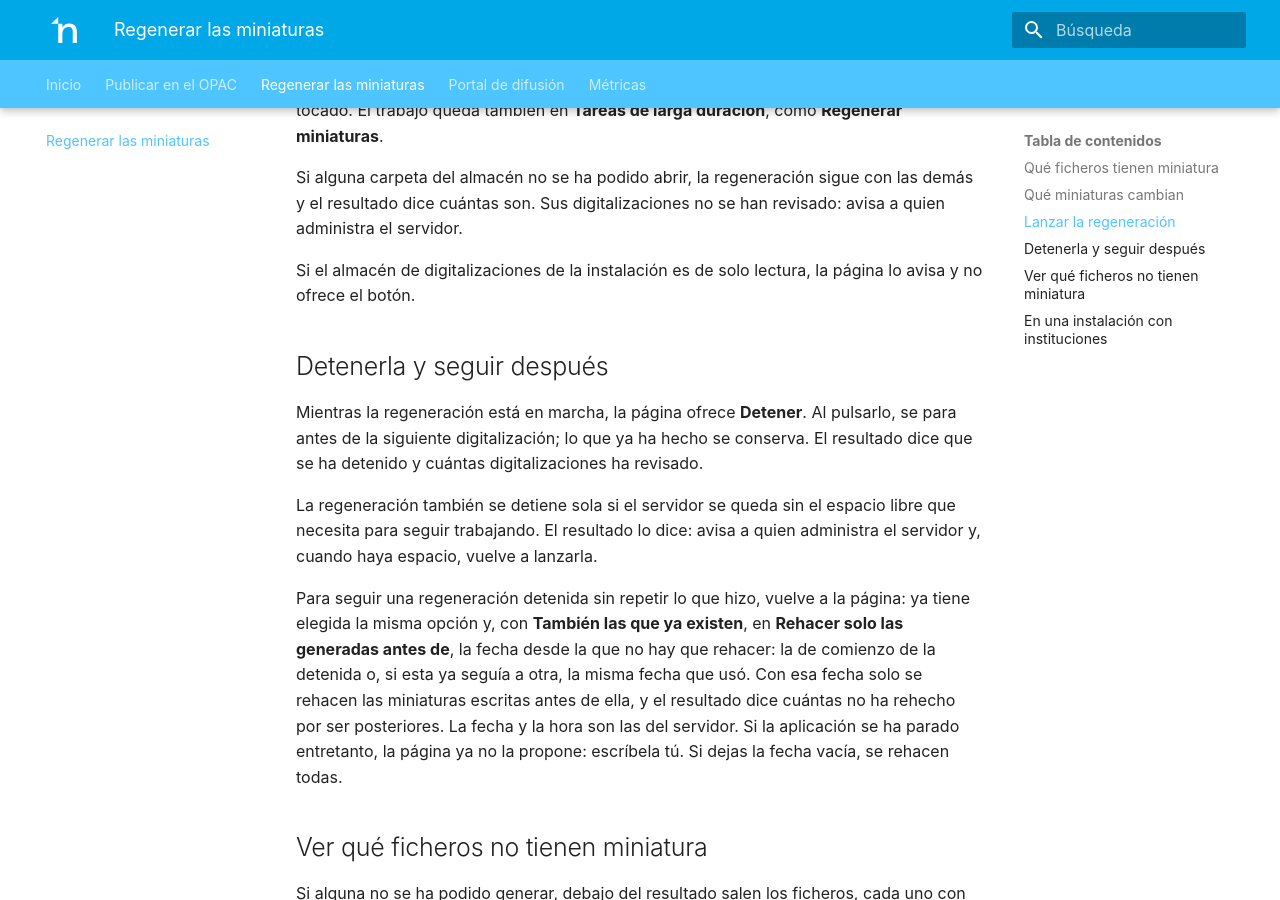
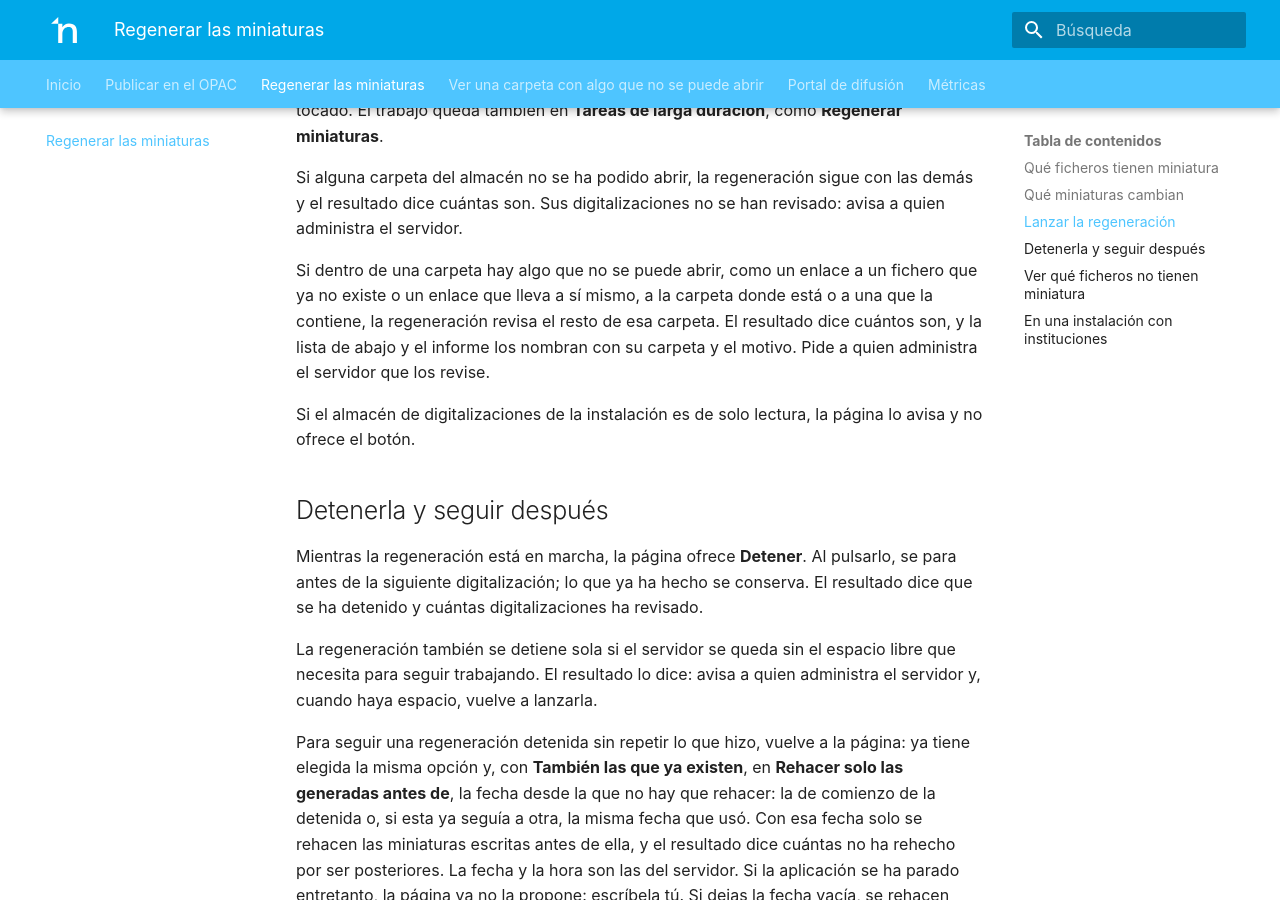
Before and after one commit to nubarchiva/nuba-docs, an MkDocs documentation site: the page built from docs/user-guide/regenerate-thumbnails.md, in a window 1280 px wide and 900 px high, scrolled down 2303 px. Built offline with MkDocs 1.6.1 and Material for MkDocs 9.7.7, drawn with Linux system fonts in a browser that asks for light colours; some of the changed text lies outside the part shown.

Commit message:
docs(user-guide): ver una carpeta con algo que no se puede abrir

```diff
--- a/docs/user-guide/regenerate-thumbnails.md
+++ b/docs/user-guide/regenerate-thumbnails.md
@@ -56,6 +56,10 @@ no ha tocado. El trabajo queda también en **Tareas de larga duración**, como *
 Si alguna carpeta del almacén no se ha podido abrir, la regeneración sigue con las demás y el resultado dice cuántas son. Sus
 digitalizaciones no se han revisado: avisa a quien administra el servidor.
 
+Si dentro de una carpeta hay algo que no se puede abrir, como un enlace a un fichero que ya no existe o un enlace que lleva a
+sí mismo, a la carpeta donde está o a una que la contiene, la regeneración revisa el resto de esa carpeta. El resultado dice cuántos son, y la lista de abajo y el informe los
+nombran con su carpeta y el motivo. Pide a quien administra el servidor que los revise.
+
 Si el almacén de digitalizaciones de la instalación es de solo lectura, la página lo avisa y no ofrece el botón.
 
 ## Detenerla y seguir después
--- a/mkdocs.yml
+++ b/mkdocs.yml
@@ -84,6 +84,7 @@ nav:
   - Inicio: index.md
   - Publicar en el OPAC: user-guide/publish-in-opac.md
   - Regenerar las miniaturas: user-guide/regenerate-thumbnails.md
+  - Ver una carpeta con algo que no se puede abrir: user-guide/unreadable-folder-entries.md
   - Portal de difusión:
       - user-guide/diffusion-portal/index.md
       - Seleccionar un bloque: user-guide/diffusion-portal/select-block.md
```
Also changed, not shown: docs/user-guide/unreadable-folder-entries.md (added, +21 -0 lines), docs/assets/screenshots/es/regenerar-miniaturas/informe.png.
